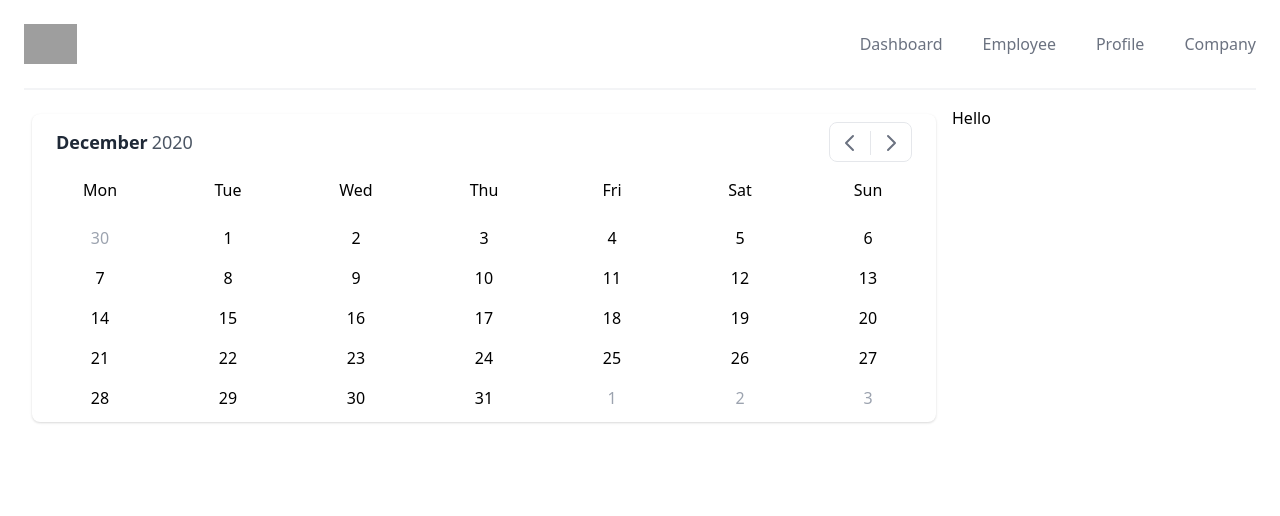
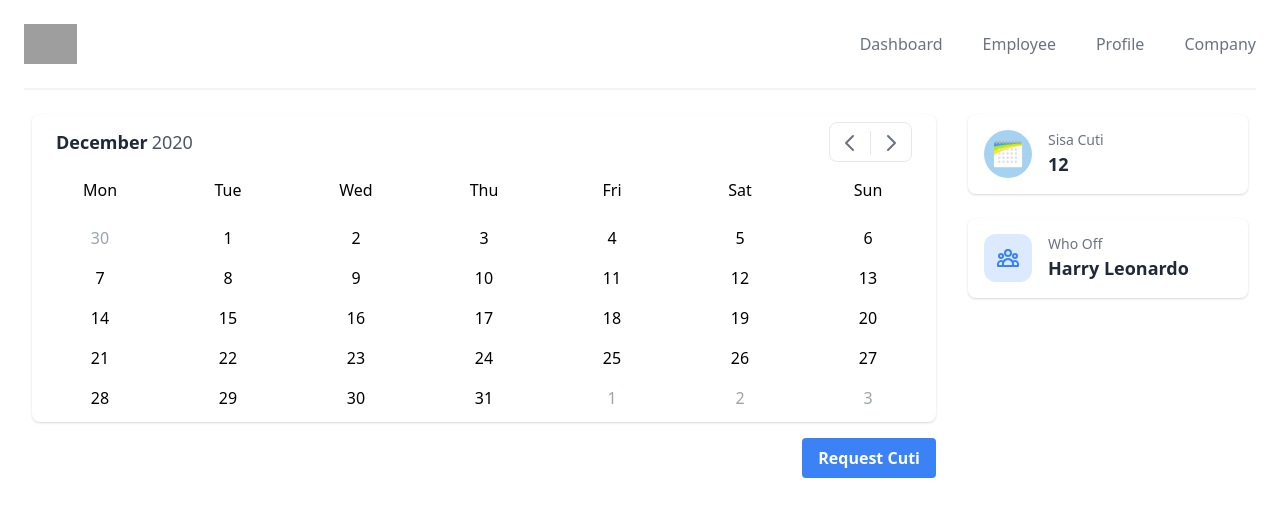
Before and after one commit to harryleonardo/emp-dashboard, a Next.js app: page /dashboard in a window 1280 px wide. Shown: the top 516 px of the page. Built offline with nearby package versions, Linux system fonts and the light colour scheme; grey boxes are pictures that could not be loaded.

Commit message:
add more component to dashboard page

```diff
--- /dev/null
+++ b/components/modalRequestOff.js
@@ -0,0 +1,24 @@
+import { Transition } from '@headlessui/react'
+
+export default function modalRequestOff({isOpen, setClose}) {
+  return (
+    <div className="fixed z-10 inset-0 overflow-y-auto" onClick={setClose}>
+      <div className="flex items-end justify-center min-h-screen pt-4 px-4 pb-20 text-center sm:block sm:p-0">
+        <Transition show={isOpen} enter="ease-out duration-300" enterFrom="opacity-0" enterTo="opacity-100" leave="ease-in duration-200" leaveFrom="opacity-100" leaveTo="opacity-0">
+          <div className="fixed inset-0 transition-opacity" aria-hidden="true">
+            <div className="absolute inset-0 bg-gray-500 opacity-75"></div>
+          </div>
+          <span className="hidden sm:inline-block sm:align-middle sm:h-screen" aria-hidden="true">&#8203;</span>
+          <div className="inline-block align-bottom bg-white rounded-lg text-left overflow-hidden shadow-xl transform transition-all sm:my-8 sm:align-middle sm:max-w-lg sm:w-full" role="dialog" aria-modal="true" aria-labelledby="modal-headline">
+            <div className="bg-white px-4 pt-5 pb-4 sm:p-6 sm:pb-4">
+              Hello World
+            </div>
+            <div className="bg-gray-50 px-4 py-3 sm:px-6 sm:flex sm:flex-row-reverse">
+              button here
+            </div>
+          </div>
+        </Transition>
+      </div>
+    </div>
+  )
+}
--- /dev/null
+++ b/components/offDaysLeft.js
@@ -0,0 +1,20 @@
+
+export default function offDaysLeft() {
+  return (
+    <div className="flex items-center text-gray-800">
+      <div className="py-2 px-4 w-full">
+        <div className="col-span-12 sm:col-span-6 md:col-span-3">
+          <div className="flex flex-row bg-white shadow rounded-lg p-4">
+            <div className="flex items-center justify-center flex-shrink-0 h-12 w-12 rounded-xl">
+              <img src="/calendar.svg" />
+            </div>
+            <div className="flex flex-col flex-grow ml-4">
+              <div className="text-sm text-gray-500">Sisa Cuti</div>
+              <div className="font-bold text-lg">12</div>
+            </div>
+          </div>
+        </div>
+      </div>
+    </div>
+  )
+}
--- /dev/null
+++ b/components/whoOff.js
@@ -0,0 +1,17 @@
+export default function whoOff() {
+  return (
+    <div className="flex items-center text-gray-800">
+      <div className="p-4 w-full">
+        <div className="flex flex-row bg-white shadow rounded-lg p-4">
+          <div className="flex items-center justify-center flex-shrink-0 h-12 w-12 rounded-xl bg-blue-100 text-blue-500">
+            <svg className="w-6 h-6" fill="none" stroke="currentColor" viewBox="0 0 24 24" xmlns="http://www.w3.org/2000/svg"><path strokeLinecap="round" strokeLinejoin="round" strokeWidth="2" d="M17 20h5v-2a3 3 0 00-5.356-1.857M17 20H7m10 0v-2c0-.656-.126-1.283-.356-1.857M7 20H2v-2a3 3 0 015.356-1.857M7 20v-2c0-.656.126-1.283.356-1.857m0 0a5.002 5.002 0 019.288 0M15 7a3 3 0 11-6 0 3 3 0 016 0zm6 3a2 2 0 11-4 0 2 2 0 014 0zM7 10a2 2 0 11-4 0 2 2 0 014 0z"></path></svg>
+          </div>
+          <div className="flex flex-col flex-grow ml-4">
+            <div className="text-sm text-gray-500">Who Off</div>
+            <div className="font-bold text-lg">Harry Leonardo</div>
+          </div>
+        </div>
+      </div>
+    </div>
+  )
+}
--- a/pages/dashboard.js
+++ b/pages/dashboard.js
@@ -1,16 +1,29 @@
 import LayoutDashboard from '../components/layouts/dashboard'
-import FullCalendar from '../components/calendar'
+import FullCalendar from '../components/fullCalendar'
+import OffDaysLeft from '../components/offDaysLeft'
+import WhoOff from '../components/whoOff'
+import ModalRequestOff from '../components/modalRequestOff'
+import { useState } from 'react'
 
 export default function Dashboard() {
+	const [isModalRequestOff, setModalRequest] = useState(false)
+
 	return (
 		<LayoutDashboard>
 			<div className="container mx-auto p-2 md:p-4">
 				<div className="block md:flex">
 					<div className="w-full md:w-3/4">
 						<FullCalendar />
+						<div className="flex justify-end px-4 py-2">
+							<button className="bg-blue-500 hover:bg-blue-700 text-white font-bold py-2 px-4 rounded" onClick={() => setModalRequest(true)}>
+								Request Cuti
+							</button>
+							{ isModalRequestOff && <ModalRequestOff isOpen={isModalRequestOff} setClose={()=>setModalRequest(false)} /> }
+						</div>
 					</div>
 					<div className="w-full md:w-1/4">
-						Hello
+						<OffDaysLeft />
+						<WhoOff />
 					</div>
 				</div>
 			</div>
```
Also changed, not shown: components/fullCalendar.js (renamed from components/calendar.js), public/calendar.svg (added).
